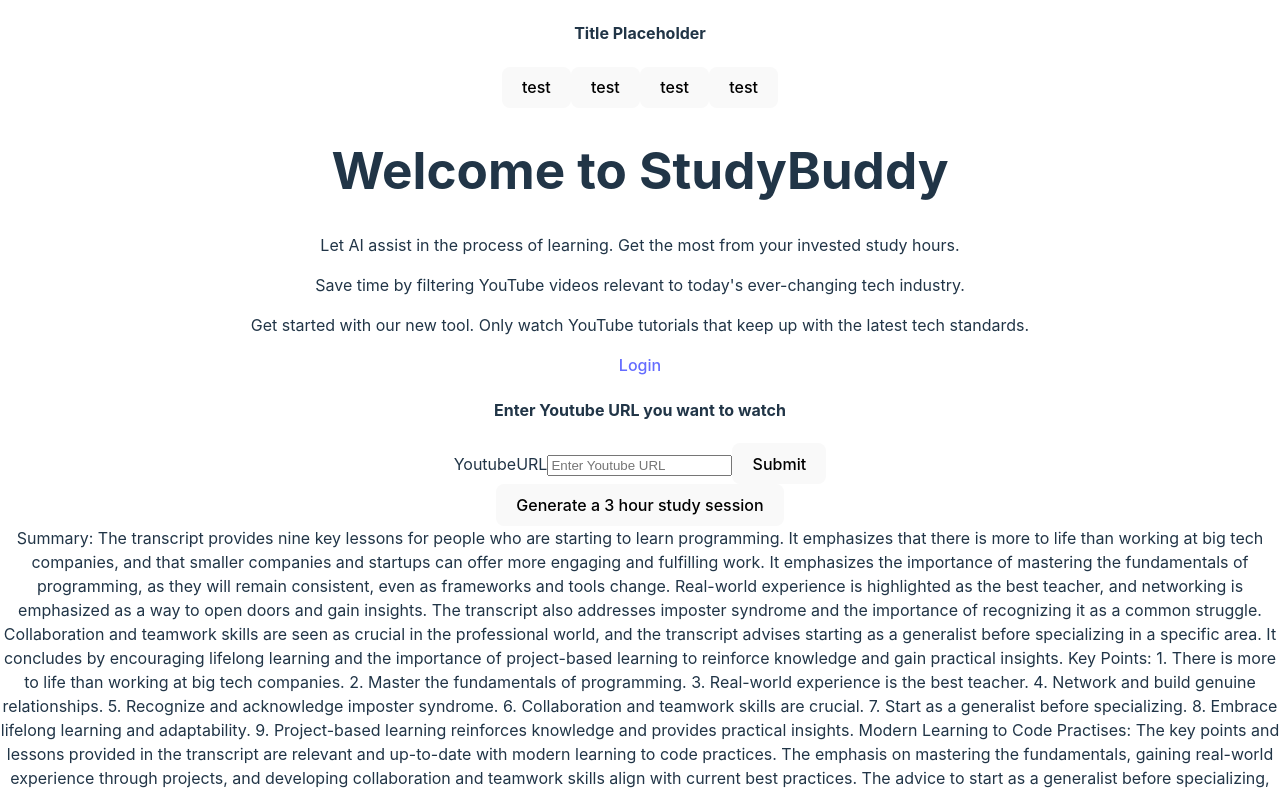
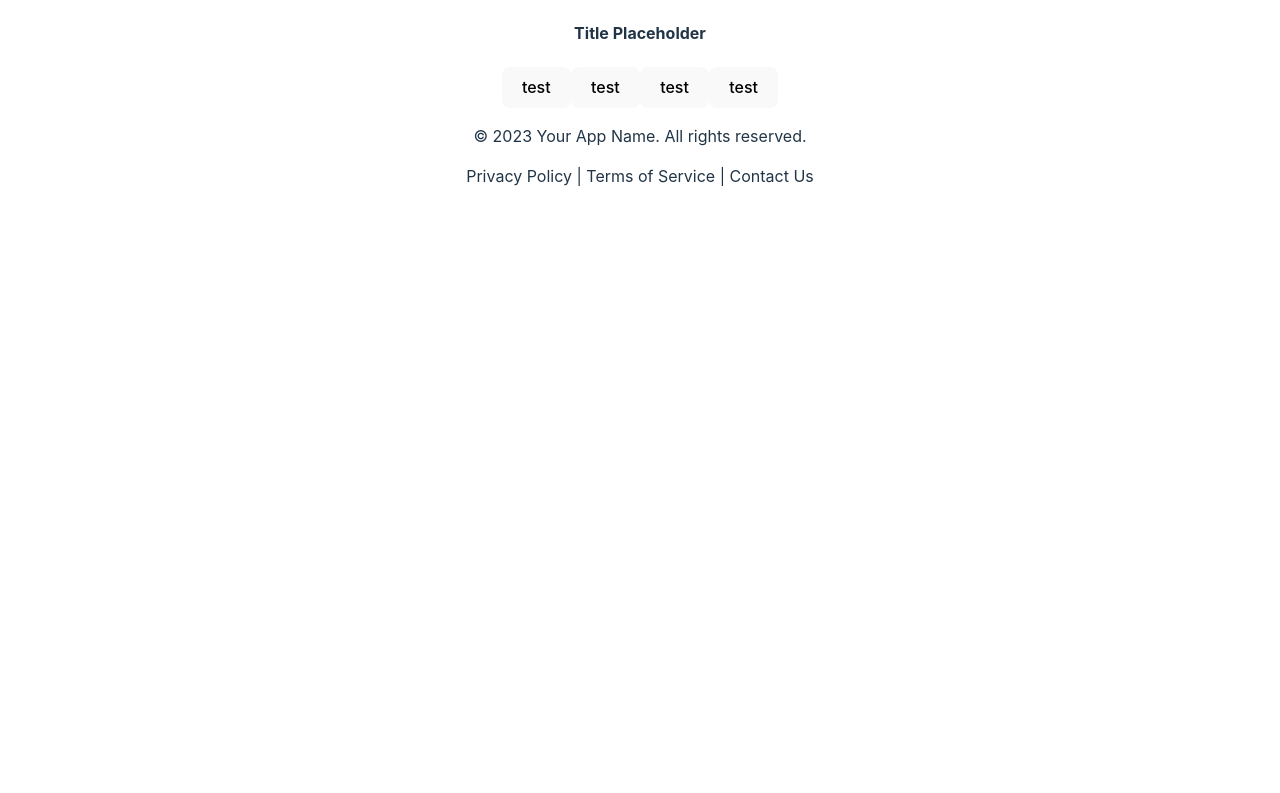
Before and after one commit to gorhgo3/assisting-your-learning, a React (Vite) app: page / in a window 1280 px wide. Shown: the top 793 px of the page. Built offline with nearby package versions, Linux system fonts and the light colour scheme.

Commit message:
simplified routing

```diff
--- a/client/src/routing.tsx
+++ b/client/src/routing.tsx
@@ -6,15 +6,15 @@
 import App from './components/App'
 import HomePage from './pages/Home'
 import Header from './components/Header'
+import Footer from './components/Footer'
 
 const router = createBrowserRouter(
   createRoutesFromElements(
     <>
       <Route path="/">
-        <Route path="" element={<HomePage />} />
-      </Route>
-      <Route path="/login/">
-        <Route path="app" element={<App />} />
+        <Route path="test" element={<HomePage />} />
+        <Route path="personal/app" element={<App />} />
+        {/* <Route path="login/" element={<Header />} /> */}
       </Route>
     </>
   )
```
